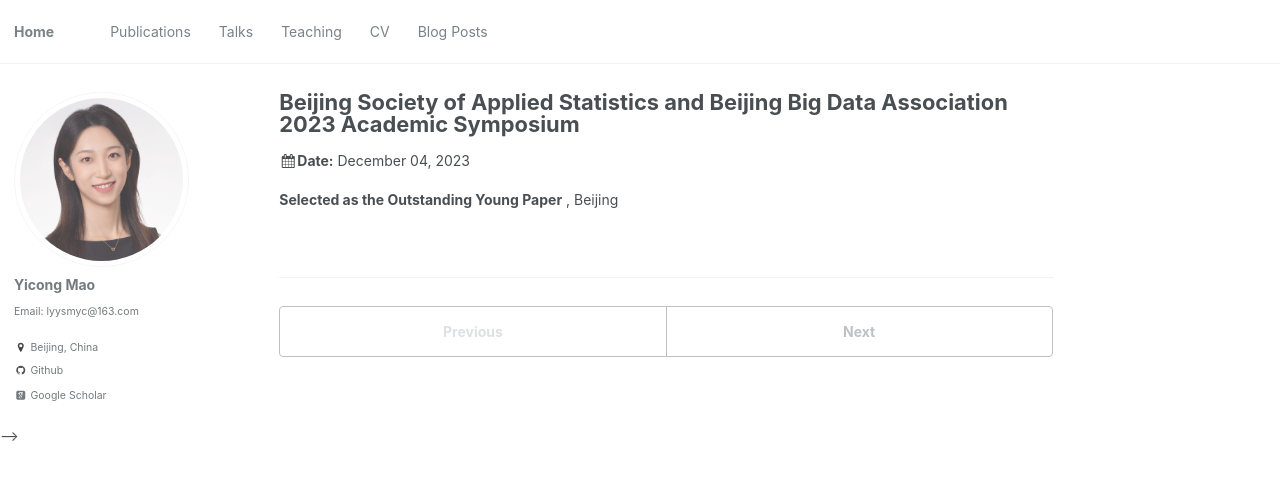
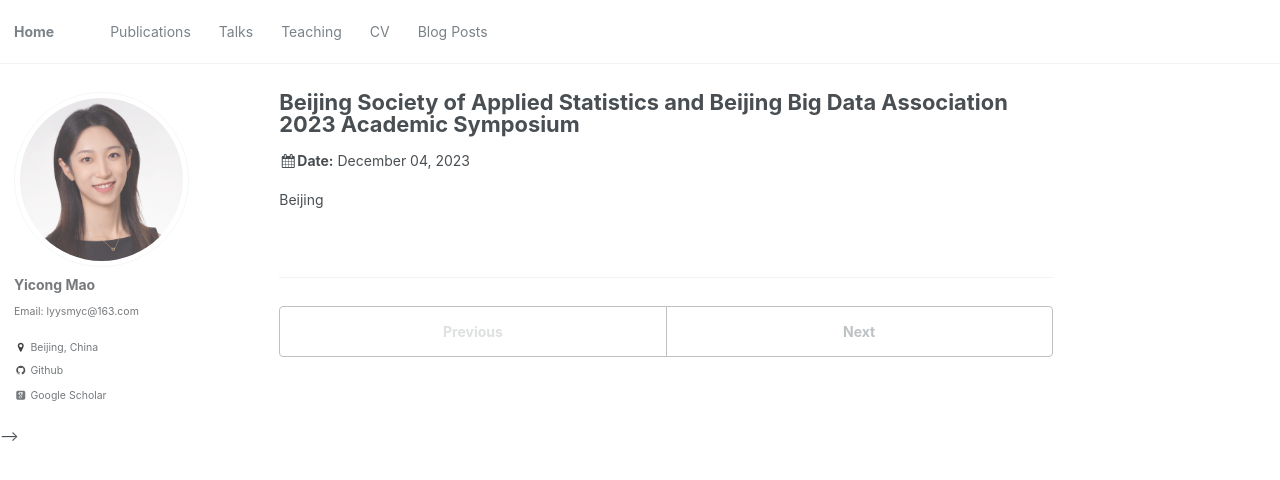
Before and after one commit to Yicong1225/Yicong1225.github.io, a Jekyll site: the page built from _talks/2023_BBDA-talk.md, in a window 1280 px wide. Shown: the top 480 px of the page. Built offline with Jekyll 4.4.1, drawn with Linux system fonts in a browser that asks for light colours; some web fonts are replaced.

```diff
--- a/_layouts/talk.html
+++ b/_layouts/talk.html
@@ -30,25 +30,22 @@ layout: default
           {% if page.read_time %}
             <p class="page__meta"><i class="fa fa-clock-o" aria-hidden="true"></i> {% include read-time.html %}</p>
           {% endif %}
+
           {% if page.modified %}
             <p class="page__date"><strong><i class="fa fa-fw fa-calendar" aria-hidden="true"></i>Date:</strong> <time datetime="{{ page.modified | date: "%Y-%m-%d" }}">{{ page.modified | date: "%B %d, %Y" }}</time></p>
           {% elsif page.date %}
             <p class="page__date"><strong><i class="fa fa-fw fa-calendar" aria-hidden="true"></i>Date:</strong> <time datetime="{{ page.date | date_to_xmlschema }}">{{ page.date | date: "%B %d, %Y" }}</time></p>
           {% endif %}
-        {% if page.talk_type or page.venue or page.location %}
+
+          {% if page.talk_type or page.location %}
             <p>
               {% if page.talk_type %}{{ page.talk_type }}{% endif %}
-    {% if page.venue %}
-      {% if page.talk_type %} at {% endif %}
-      {{ page.venue }}
-    {% endif %}
               {% if page.location %}
-      {% if page.talk_type or page.venue %}, {% endif %}
+                {% if page.talk_type %}, {% endif %}
                 {{ page.location }}
               {% endif %}
             </p>
           {% endif %}
-
         </header>
       {% endunless %}
 
--- a/_talks/2023_BBDA-talk.md
+++ b/_talks/2023_BBDA-talk.md
@@ -1,8 +1,8 @@
 ---
 title: "Beijing Society of Applied Statistics and Beijing Big Data Association 2023 Academic Symposium"
-type: " "
+type: "<strong>Selected as the Outstanding Young Paper</strong>"
 collection: talks
-venue: "<strong>Selected as the Outstanding Young Paper</strong>"
+venue: " "
 date: 2023-12-04
 location: "Beijing"
 ---
```
Also changed, not shown: _talks/2025-DongNan-talk.md (+2 -2 lines), _talks/2025_BBA-talk.md (+2 -2 lines), _talks/2025_RUC-talk.md (+2 -2 lines). Lines whose indentation alone changed are shown as unchanged.
